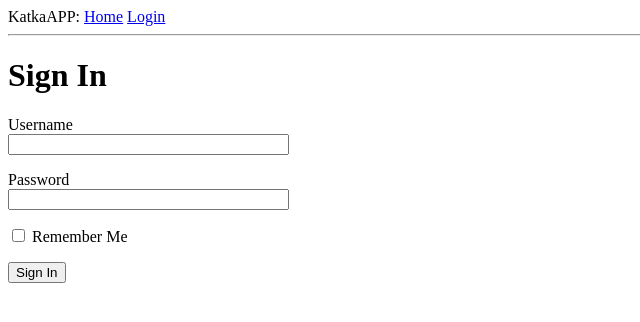
After one commit to AAFilonov/KatkaSystem, a Flask app: page /login in a window 1280 px wide. The commit adds this page. Shown: the top 322 px of the page, without its empty margins (0-640 px from the left). Run offline with Flask 2, Linux system fonts and the light colour scheme; some libraries are stand-ins or nearby versions.

Commit message:
* начал перепил под sql alchemy

```diff
--- a/application/__init__.py
+++ b/application/__init__.py
@@ -1,8 +1,10 @@
 from flask import *
 from config import Config
+from flask_sqlalchemy import SQLAlchemy
 
 app = Flask(__name__)
 app.config.from_object(Config)
+db = SQLAlchemy(app)
 
 from application import routes
 from application.database import db
--- a/application/database.py
+++ b/application/database.py
@@ -1,4 +1,4 @@
-import psycopg2
+from flask_sqlalchemy import SQLAlchemy
 from config import Config
 
 from urllib.parse import urlparse
--- a/application/routes.py
+++ b/application/routes.py
@@ -3,8 +3,9 @@ from flask import *
 from werkzeug.urls import url_parse
 
 from application import app
-from application.forms import LoginForm
+import application.forms  as Forms
 import application.database as db
+
 
 @app.route('/')
 @app.route('/index')
@@ -16,4 +17,14 @@ def index():
     records = db_cursor.fetchall()
     db_cursor.close()
 
-    return render_template('index.html', user = user , data = repr(records), title='Home Page')
+    return render_template('index.html', user=user, data=repr(records), title='Home Page')
+
+
+@app.route('/login', methods=['GET', 'POST'])
+def login():
+    form = Forms.LoginForm()
+    if form.validate_on_submit():
+        flash('Login requested for user {}, remember_me={}'.format(
+            form.username.data, form.remember_me.data))
+        return redirect(url_for('index'))
+    return render_template('login.html', title='Sign In', form=form)
--- a/application/templates/base.html
+++ b/application/templates/base.html
@@ -10,7 +10,7 @@
 <div>
     KatkaAPP:
     <a href="{{ url_for('index') }}">Home</a>
-
+    <a href="{{ url_for('login') }}">Login</a>
 
 </div>
 <hr>
--- /dev/null
+++ b/application/templates/login.html
@@ -0,0 +1,24 @@
+{% extends "base.html" %}
+
+{% block content %}
+    <h1>Sign In</h1>
+    <form action="" method="post"  novalidate>
+        {{ form.hidden_tag() }}
+        <p>
+            {{ form.username.label }}<br>
+            {{ form.username(size=32) }}<br>
+            {% for error in form.username.errors %}
+            <span style="color: red;">[{{ error }}]</span>
+            {% endfor %}
+        </p>
+        <p>
+            {{ form.password.label }}<br>
+            {{ form.password(size=32) }}<br>
+            {% for error in form.password.errors %}
+            <span style="color: red;">[{{ error }}]</span>
+            {% endfor %}
+        </p>
+        <p>{{ form.remember_me() }} {{ form.remember_me.label }}</p>
+        <p>{{ form.submit() }}</p>
+    </form>
+ {% endblock %}
--- a/requirements.txt
+++ b/requirements.txt
@@ -8,4 +8,4 @@ Jinja2==2.11.2
 MarkupSafe==1.1.1
 Werkzeug==1.0.1
 WTForms==2.3.3
-psycopg2==2.8.6
+flask-sqlalchemy==2.4.4
```
Also changed, not shown: application/models.py (added, +10 -0 lines), config.py (+4 -4 lines).
